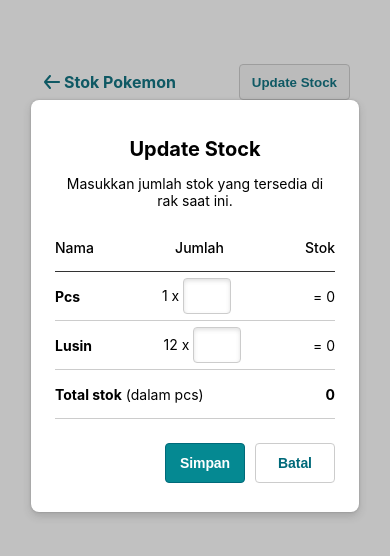
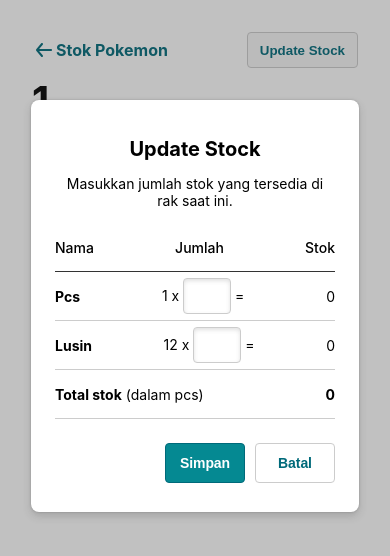
Before and after one commit to afifalfiano/pokemon-stock, a React (Create React App) app: page /detail/1 in a window 390 px wide. Both pictures are taken after a click on the button "Update Stock". Shown: the top 556 px of the page. Built offline with nearby package versions, Linux system fonts and the light colour scheme.

Commit message:
fix: control form

```diff
--- a/src/components/Modal/ModalActivity.tsx
+++ b/src/components/Modal/ModalActivity.tsx
@@ -72,13 +72,13 @@
                         <div>
                             <div className={styles['table-body']}>
                                 <div><strong>Pcs</strong></div>
-                                <div>1 x <input type="number" name="" id="" ref={pcs} onChange={inputPcsHandler} value={props.title === 'edit' && pcs.current} /></div>
-                                <div> = {totalPcs}</div>
+                                <div>1 x <input type="number" name="" id="" ref={pcs} onChange={inputPcsHandler} value={pcs.current} /> = </div>
+                                <div>{totalPcs}</div>
                             </div>
                             <div className={styles['table-body']}>
                                 <div><strong>Lusin</strong></div>
-                                <div>12 x <input type="number" name="" id="" ref={lusin} onChange={inputLusinHandler} value={props.title === 'edit' && lusin.current} /></div>
-                                <div> = {totalLusin}</div>
+                                <div>12 x <input type="number" name="" id="" ref={lusin} onChange={inputLusinHandler} value={lusin.current} /> = </div>
+                                <div>{totalLusin}</div>
                             </div>
                             <div className={styles['table-body']}>
                                 <div><strong>Total stok</strong> (dalam pcs)</div>
--- a/src/page/Confirmation/Confirmation.module.css
+++ b/src/page/Confirmation/Confirmation.module.css
@@ -1,6 +1,12 @@
 
 .container {
     margin: 4rem 20rem;
+}
+
+@media screen and (max-width: 1200px) {
+  .container {
+    margin: 2rem;
+  }
 }
 
 .container h1 {
--- a/src/page/Detail/Detail.module.css
+++ b/src/page/Detail/Detail.module.css
@@ -3,6 +3,12 @@
 .container-detail {
     margin: 4rem 2.5rem;
 }
+
+@media screen and (max-width: 1200px) {
+    .container-detail {
+      margin: 2rem;
+    }
+  }
 
 .container-detail h1 {
     font-size: 2.5rem;
--- a/src/page/Home/Home.module.css
+++ b/src/page/Home/Home.module.css
@@ -2,6 +2,12 @@
 
 .container {
     margin: 4rem 20rem;
+}
+
+@media screen and (max-width: 1200px) {
+  .container {
+    margin: 2rem;
+  }
 }
 
 .container h1 {
```
